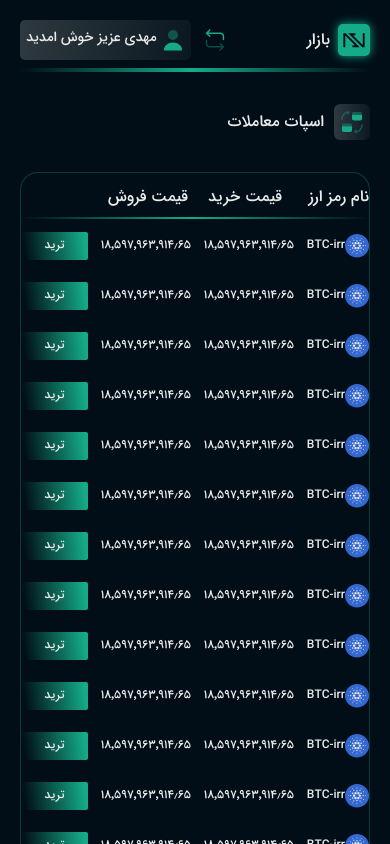
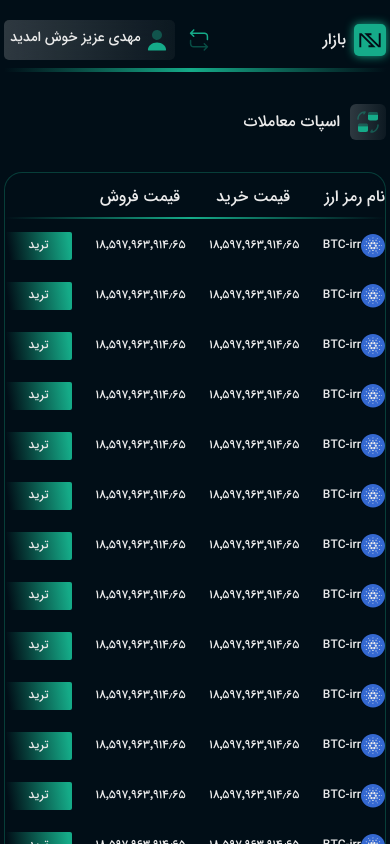
Before and after one commit to danyalbani240/dashboard, a Nuxt app: page /crypto-trade in a window 390 px wide. Shown: the top 844 px of the page. Built offline with nearby package versions, Linux system fonts and the light colour scheme.

Commit message:
changing padding

```diff
--- a/pages/crypto-trade/index.vue
+++ b/pages/crypto-trade/index.vue
@@ -1,7 +1,9 @@
 <template>
-  <div class="bg-primary w-full text-Neutral-Gray p-5">
+  <div class="bg-primary w-full text-Neutral-Gray px-1 py-5 sm:p-5">
     <base-dashboard-header :pageName="'بازار'" />
-    <div class="flex w-full flex-wrap justify-center xl:justify-between flex-row-reverse">
+    <div
+      class="flex w-full flex-wrap justify-center xl:justify-between flex-row-reverse"
+    >
       <the-spot-trade />
       <the-fast-trade-form />
     </div>
```
